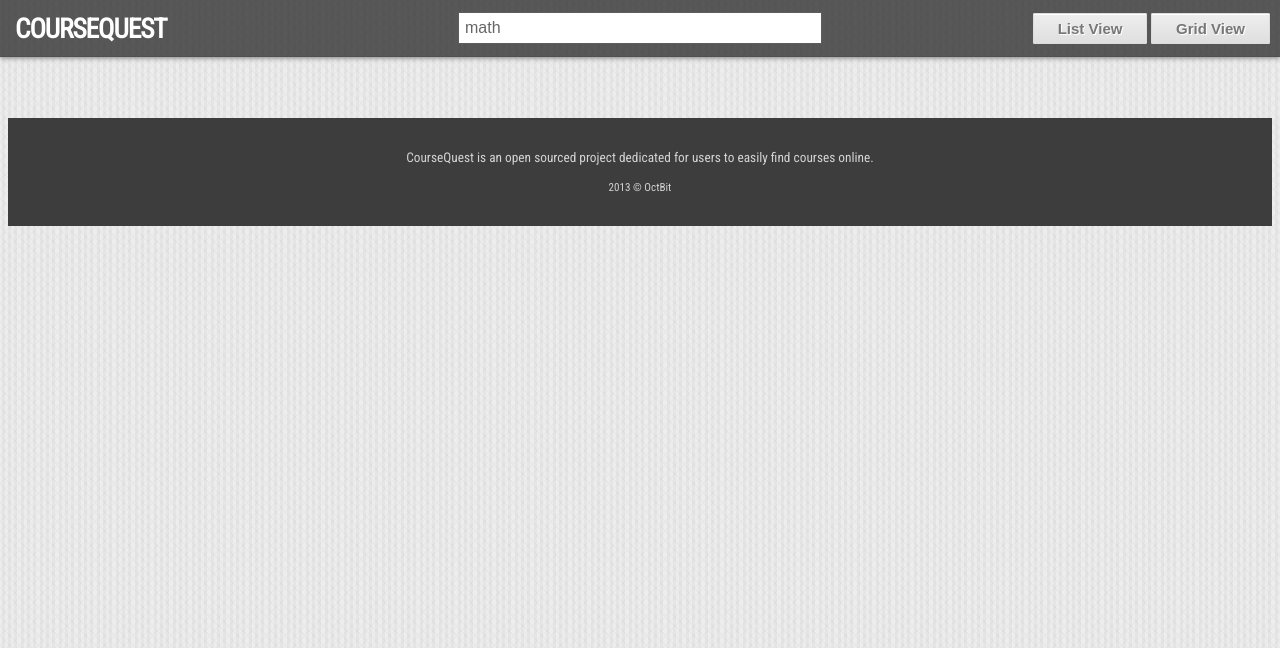
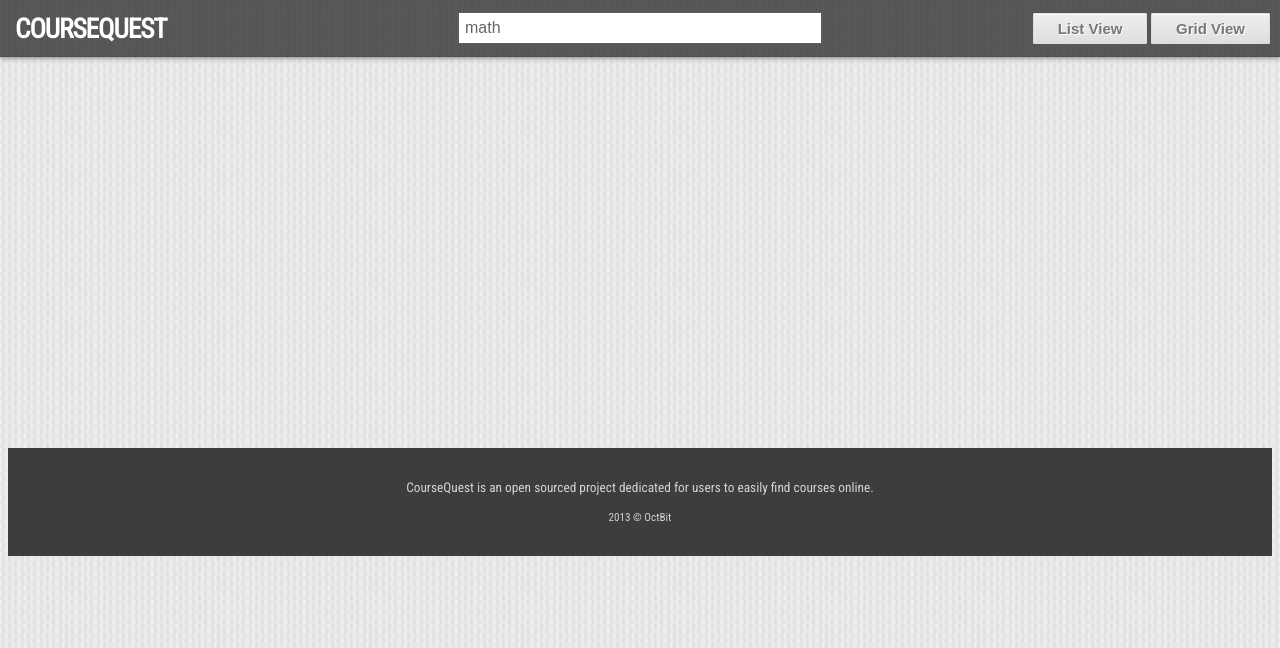
Before and after one commit to JPAdv-zz/CourseQuest, a CodeIgniter app: page /coursequest/index.php/home in a window 1280 px wide. Shown: the top 648 px of the page. Run offline with CodeIgniter, Linux system fonts and the light colour scheme; some libraries are stand-ins or nearby versions.

Commit message:
Small fixes.

```diff
--- a/src/assets/stylesheets/costum.css
+++ b/src/assets/stylesheets/costum.css
@@ -24,4 +24,5 @@ body {
 .box_container {
 	width: auto;
 	height: 100%;
+	min-height: 400px;
 }
--- a/src/assets/stylesheets/home_view.css
+++ b/src/assets/stylesheets/home_view.css
@@ -55,6 +55,7 @@ input#search_box.ui-autocomplete-input:focus {
     margin-left: 8px;
     visibility: hidden;
     vertical-align: top;
+    top: 14px;
 }
 
 #facebookG{
```
